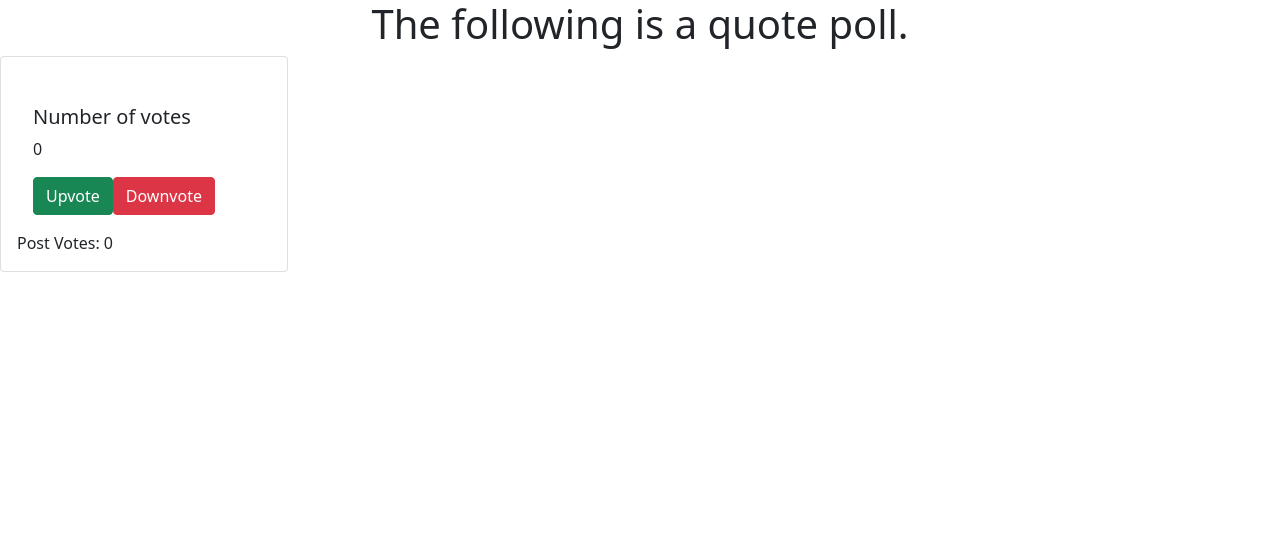
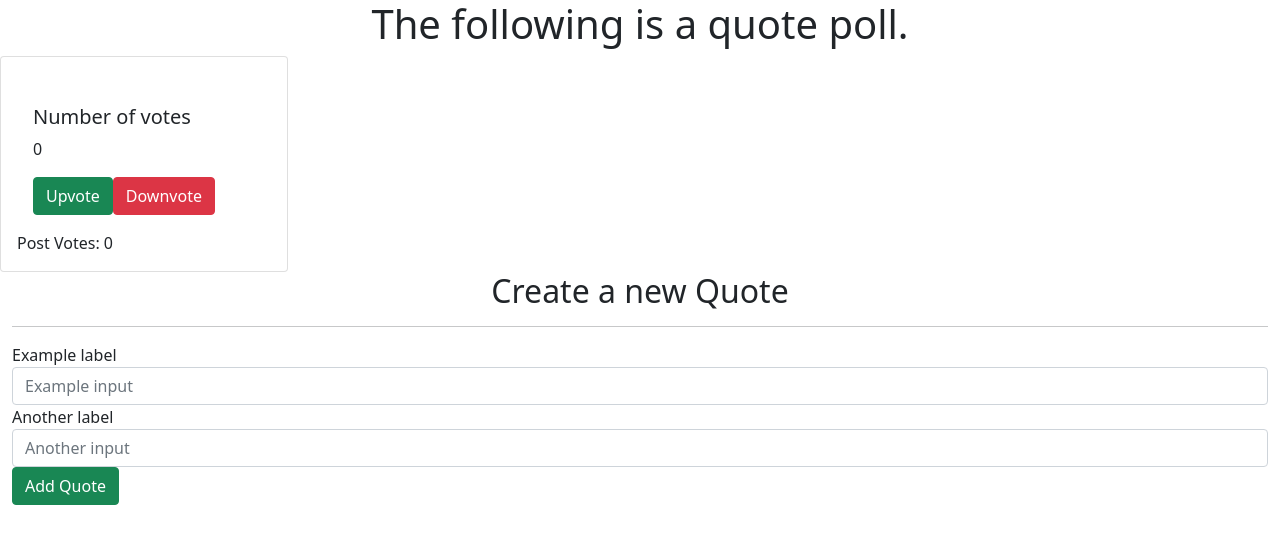
Before and after one commit to JosephNdegwa/quotes, an Angular app: page / in a window 1280 px wide. Shown: the top 544 px of the page. Built offline with nearby package versions, Linux system fonts and the light colour scheme.

Commit message:
add form component

```diff
--- a/src/app/app.component.html
+++ b/src/app/app.component.html
@@ -1,3 +1,2 @@
-
 
 <app-post><app-post>
--- a/src/app/app.module.ts
+++ b/src/app/app.module.ts
@@ -5,6 +5,7 @@ import { AppRoutingModule } from './app-routing.module';
 import { AppComponent } from './app.component';
 import { LikeComponent } from './like/like.component';
 import { PostComponent } from './post/post.component';
+import { FormComponent } from './form/form.component';
 
 
 @NgModule({
@@ -12,6 +13,7 @@ import { PostComponent } from './post/post.component';
     AppComponent,
     LikeComponent,
     PostComponent,
+    FormComponent,
 
   ],
   imports: [
--- /dev/null
+++ b/src/app/form/form.component.html
@@ -0,0 +1,18 @@
+<div class="container-fluid">
+    <h2 class="text-center">Create a new Quote</h2>
+    <hr>
+
+<form>
+    <div class="form-group">
+      <label for="formGroupExampleInput">Example label</label>
+      <input type="text" class="form-control" id="formGroupExampleInput" placeholder="Example input">
+    </div>
+    <div class="form-group">
+      <label for="formGroupExampleInput2">Another label</label>
+      <input type="text" class="form-control" id="formGroupExampleInput2" placeholder="Another input">
+    </div>
+    <button type="submit" class="btn btn-success">Add Quote</button>
+  </form>
+
+
+</div>
--- /dev/null
+++ b/src/app/form/form.component.ts
@@ -0,0 +1,15 @@
+import { Component, OnInit } from '@angular/core';
+
+@Component({
+  selector: 'app-form',
+  templateUrl: './form.component.html',
+  styleUrls: ['./form.component.css']
+})
+export class FormComponent implements OnInit {
+
+  constructor() { }
+
+  ngOnInit(): void {
+  }
+
+}
--- a/src/app/post/post.component.html
+++ b/src/app/post/post.component.html
@@ -13,5 +13,5 @@
         <app-like  [numberOfLikes]= "postLikes" (change)="onPostLikesUpdate($event)"></app-like>
         Post Votes: {{postLikes}}
     </div>
-
 </div>
+<app-form></app-form>
```
Also changed, not shown: src/app/form/form.component.css (added), 1 other file (tests, documents, lock files or other folders).
